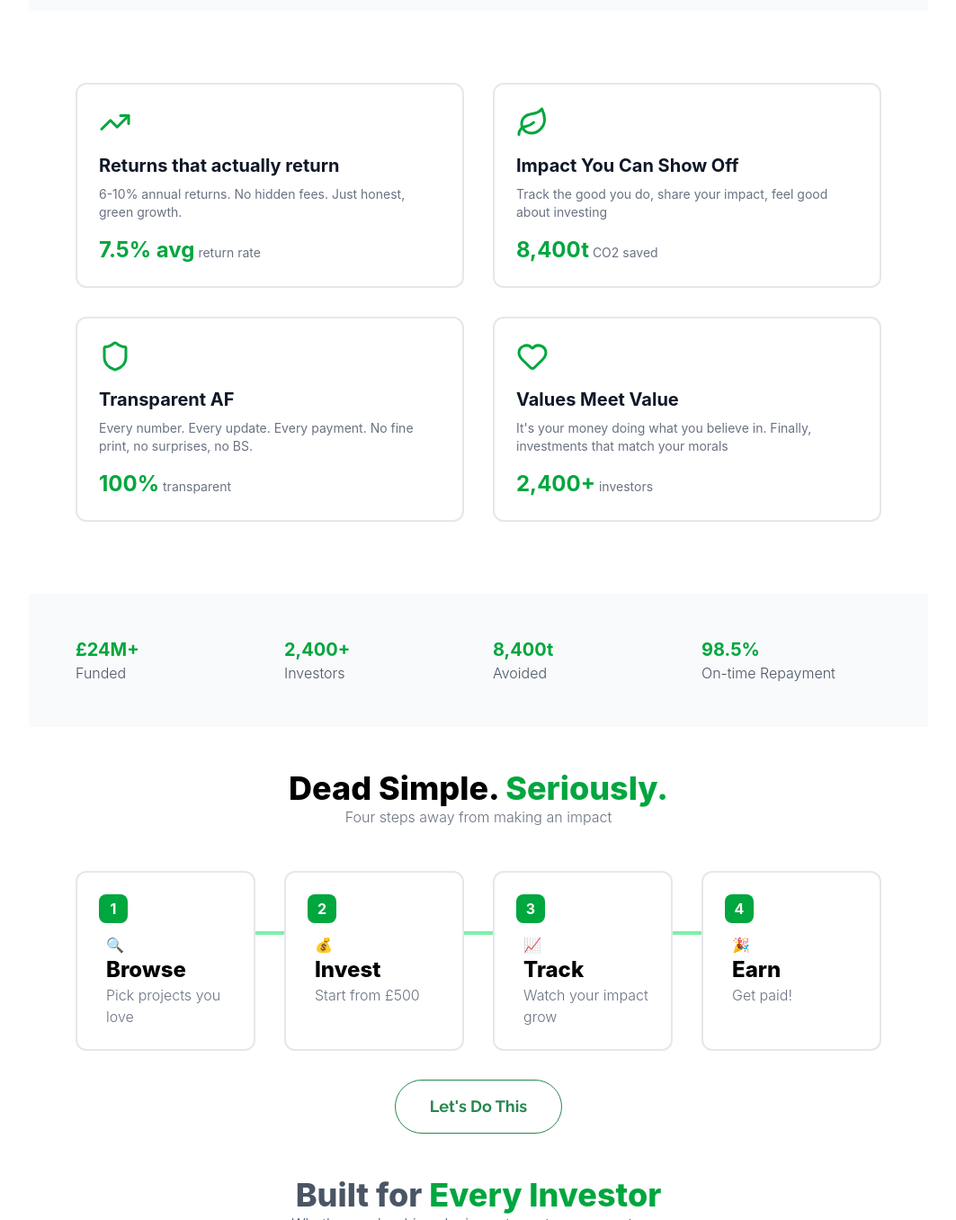
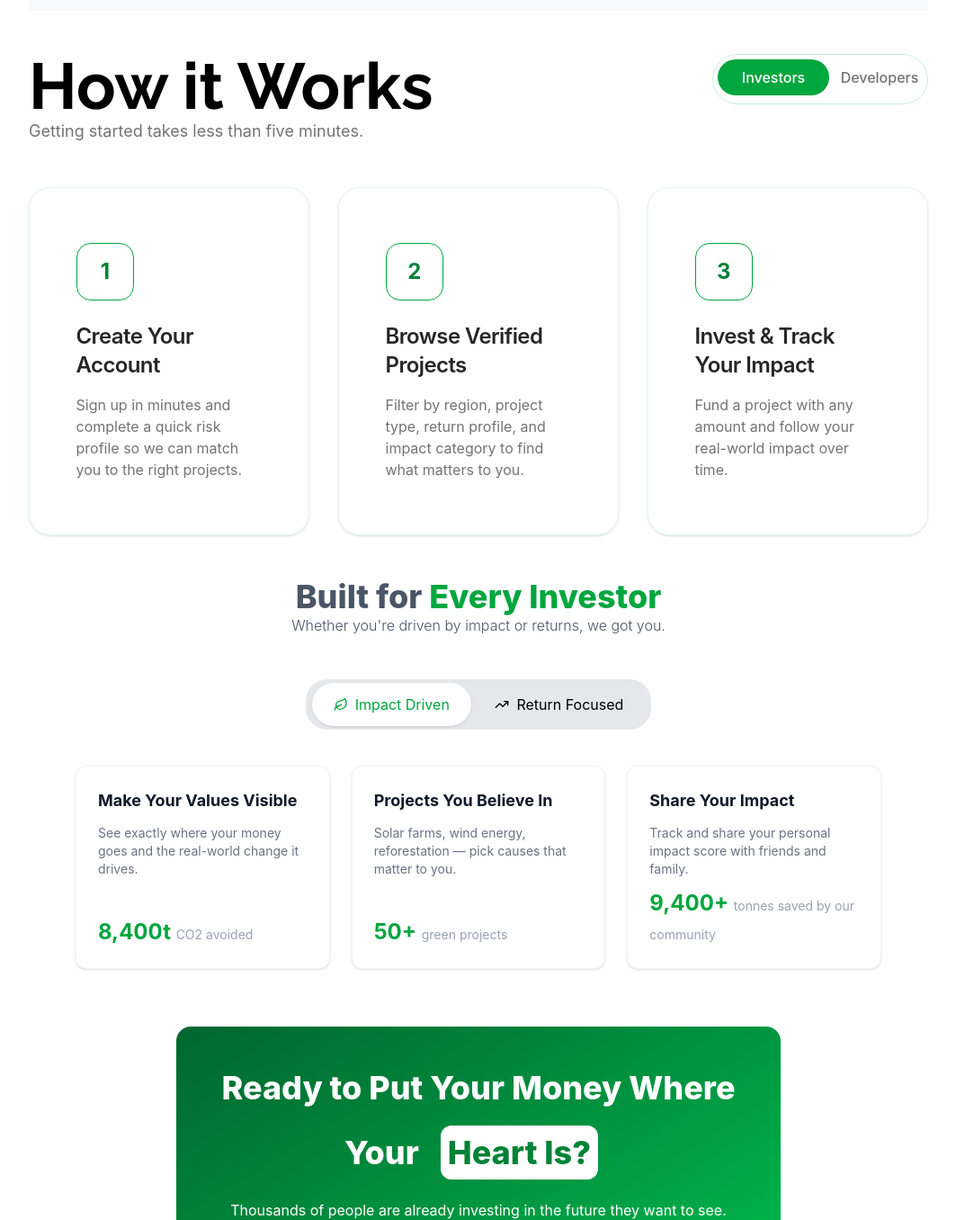
Before and after one commit to GPapagiannopoulos/enterpreneurial_journey, a React (Vite) app in the folder frontend/: page / in a window 1280 px wide. Shown: the part 2694-4050 px from the top of the page at 90% size, without its empty margins (108-1171 px from the left). Built offline with nearby package versions, Linux system fonts and the light colour scheme.

Commit message:
feat: revamp how it works section

```diff
--- a/frontend/src/components/StepsCard.tsx
+++ b/frontend/src/components/StepsCard.tsx
@@ -1,25 +1,30 @@
 export interface StepsCardProps {
   stepNumber: number;
-  emoji: string;
   stepName: string;
   stepDescription: string;
 }
 
 export default function StepsCard({
   stepNumber,
-  emoji,
   stepName,
   stepDescription,
 }: StepsCardProps) {
   return (
-    <div className="bg-white p-6 border-2 rounded-xl border-gray-200 flex flex-col gap-3 h-full z-10">
-      <div className="w-8 h-8 bg-green-600 rounded-lg text-white font-bold flex items-center justify-center">
-        {stepNumber}
-      </div>
-      <div className="pl-2">
-        <span>{emoji}</span>
-        <h2 className="font-extrabold text-2xl text-black">{stepName}</h2>
-        <p className="font-light text-gray-500">{stepDescription}</p>
+    <div className="px-[52.5px] py-[61.5px] bg-white rounded-3xl shadow-sm outline-1 -outline-offset-1 outline-green-600/10 inline-flex flex-col justify-center items-center gap-2.5 z-10">
+      <div className="w-full flex flex-col justify-start items-start gap-6">
+        <div className="w-16 h-16 bg-white rounded-2xl outline-1 -outline-offset-1 outline-green-600 flex items-center justify-center">
+          <span className="text-green-700 text-2xl font-bold font-inter leading-8 tracking-tight">
+            {stepNumber}
+          </span>
+        </div>
+        <div className="self-stretch flex flex-col justify-start items-start gap-4">
+          <h2 className="text-neutral-800 text-2xl font-semibold font-inter leading-8 tracking-tight">
+            {stepName}
+          </h2>
+          <p className="text-neutral-500 text-base font-normal font-inter leading-6">
+            {stepDescription}
+          </p>
+        </div>
       </div>
     </div>
   );
--- a/frontend/src/pages/Home.tsx
+++ b/frontend/src/pages/Home.tsx
@@ -1,8 +1,6 @@
 import Navbar from "../components/Navbar";
 import HeroSection from "../sections/Home/HeroSection";
 import TaglineSection from "../sections/Home/TaglineSection";
-import FeaturesSection from "../sections/Home/FeatureSection";
-import StatsSection from "../sections/Home/StatsSection";
 import HowItWorksSection from "../sections/Home/HowItWorksSection";
 import ForEveryInvestorSection from "../sections/Home/ForEveryInvestorSection";
 import CTASection from "../sections/Home/CTASection";
@@ -13,8 +11,6 @@ export default function Home() {
       <Navbar />
       <HeroSection />
       <TaglineSection />
-      <FeaturesSection />
-      <StatsSection />
       <HowItWorksSection />
       <ForEveryInvestorSection />
       <CTASection />
--- a/frontend/src/sections/Home/HowItWorksSection.tsx
+++ b/frontend/src/sections/Home/HowItWorksSection.tsx
@@ -1,61 +1,73 @@
-import { useNavigate } from "react-router-dom";
-import Button from "../../components/Button";
 import StepsCard from "../../components/StepsCard";
 import type { StepsCardProps } from "../../components/StepsCard";
+import { useState } from "react";
 
 const steps: StepsCardProps[] = [
   {
     stepNumber: 1,
-    emoji: "🔍",
-    stepName: "Browse",
-    stepDescription: "Pick projects you love",
+    stepName: "Create Your Account",
+    stepDescription:
+      "Sign up in minutes and complete a quick risk profile so we can match you to the right projects.",
   },
   {
     stepNumber: 2,
-    emoji: "\u{1F4B0}",
-    stepName: "Invest",
-    stepDescription: "Start from £500",
+    stepName: "Browse Verified Projects",
+    stepDescription:
+      "Filter by region, project type, return profile, and impact category to find what matters to you.",
   },
   {
     stepNumber: 3,
-    emoji: "📈",
-    stepName: "Track",
-    stepDescription: "Watch your impact grow",
-  },
-  {
-    stepNumber: 4,
-    emoji: "🎉",
-    stepName: "Earn",
-    stepDescription: "Get paid!",
+    stepName: "Invest & Track Your Impact",
+    stepDescription:
+      "Fund a project with any amount and follow your real-world impact over time.",
   },
 ];
 
 export default function HowItWorksSection() {
-  const navigate = useNavigate();
+  const [activeView, setActiveView] = useState<string>("investors");
 
   return (
     <section>
-      <div className="py-12 max-w-2xl mx-auto text-center">
-        <h2 className="font-extrabold text-4xl">
-          Dead Simple. <span className="text-green-600">Seriously.</span>
-        </h2>
-        <p className="font-light text-gray-500">
-          Four steps away from making an impact
-        </p>
+      <div className="py-12">
+        <div className="flex flex-cols justify-between">
+          <div>
+            <h2 className="text-black text-7xl font-bold font-raleway">
+              How it Works
+            </h2>
+            <p className="text-neutral-500 text-lg font-inter">
+              Getting started takes less than five minutes.
+            </p>
+          </div>
+          <div className="w-60 h-14 px-1.5 pt-1.5 bg-white rounded-full outline -outline-offset-1 outline-green-600/20 inline-flex justify-start items-start gap-2">
+            <button
+              className={
+                activeView === "investors"
+                  ? "w-32 h-10 px-2 bg-green-600 rounded-full flex justify-center items-center text-white text-base font-medium font-inter leading-6"
+                  : "w-32 h-10 px-2 rounded-full flex justify-center items-center text-neutral-500 text-base font-medium font-inter leading-6 transition-colors duration-200 hover:text-green-600"
+              }
+              onClick={() => setActiveView("investors")}
+            >
+              Investors
+            </button>
+            <button
+              className={
+                activeView === "developers"
+                  ? "w-24 h-10 px-4 bg-green-600 rounded-full flex justify-center items-center text-white text-base font-medium font-inter leading-6"
+                  : "w-24 h-10 px-4 rounded-full flex justify-center items-center text-neutral-500 text-base font-medium font-inter leading-6 transition-colors duration-200 hover:text-green-600"
+              }
+              onClick={() => setActiveView("developers")}
+            >
+              Developers
+            </button>
+          </div>
+        </div>
       </div>
-      <div className="grid grid-cols-2 md:grid-cols-4 gap-8 max-w-4xl mx-auto items-stretch relative">
-        <div className="hidden md:block absolute top-1/3 left-0 right-0 h-1 bg-green-300 z-0" />
+
+      <div className="grid grid-cols-3 gap-8 items-stretch relative">
         {steps.map((step) => (
           <StepsCard key={step.stepNumber} {...step} />
         ))}
       </div>
-      <div className="flex justify-center mt-8">
-        <Button
-          label="Let's Do This"
-          onClick={() => navigate("/updateme")}
-          variant="cta"
-        />
-      </div>
     </section>
   );
 }
```
